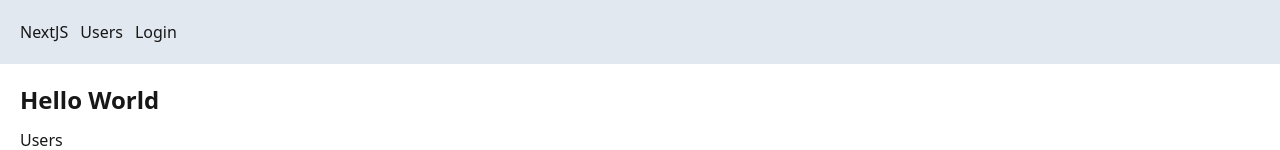
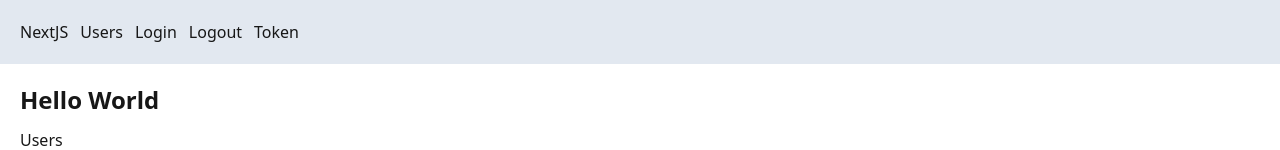
Before and after one commit to JerryHobby/next-app, a Next.js app: page / in a window 1280 px wide. Shown: the top 150 px of the page. Built offline with nearby package versions, Linux system fonts and the light colour scheme.

Commit message:
AUTHENTICATING WITH NEXT AUTH / Understanding Authentication Sessions

```diff
--- a/app/NavBar.tsx
+++ b/app/NavBar.tsx
@@ -7,6 +7,8 @@ const NavBar = () => {
             <Link href='/'>NextJS</Link>
             <Link href='/users'>Users</Link>
             <Link href='/api/auth/signin'>Login</Link>
+            <Link href={'/api/auth/signout'}>Logout</Link>
+            <Link href={'/api/auth/token'}>Token</Link>
         </div>
     )
 }
--- /dev/null
+++ b/app/api/auth/token/route.ts
@@ -0,0 +1,11 @@
+import { NextRequest, NextResponse } from "next/server"
+import { auth } from "@/auth"
+
+
+export async function GET(request: NextRequest) {
+    console.log(request.url);
+
+
+    const token = await auth();
+    return NextResponse.json(token);
+}
```
Also changed, not shown: package.json (+4 -4 lines), 1 other file (tests, documents, lock files or other folders).
